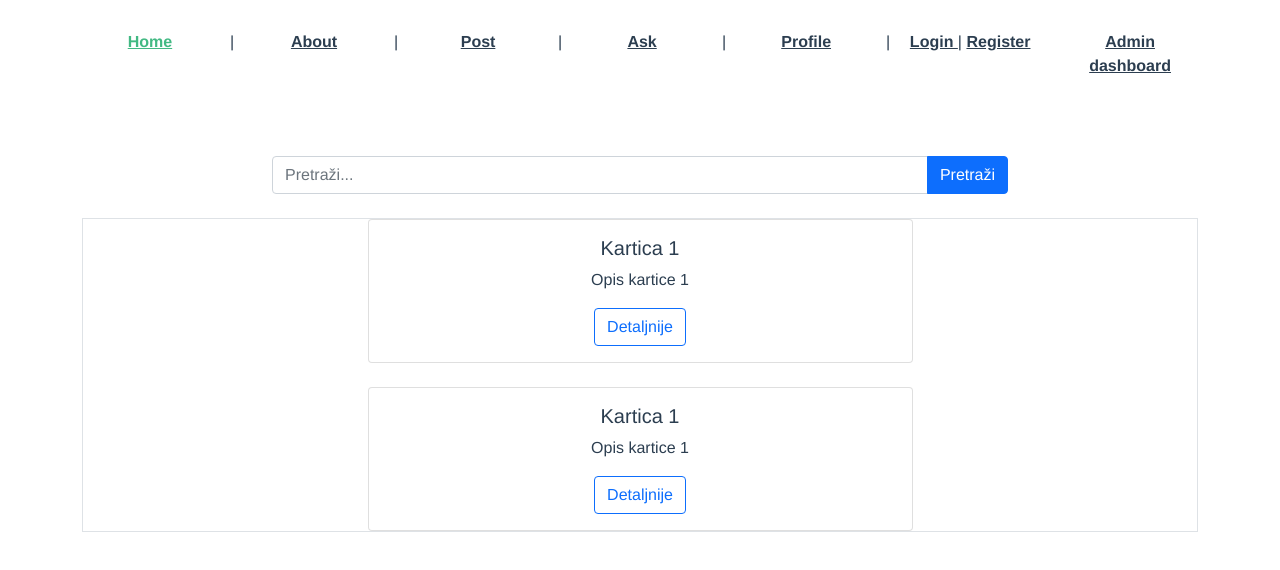
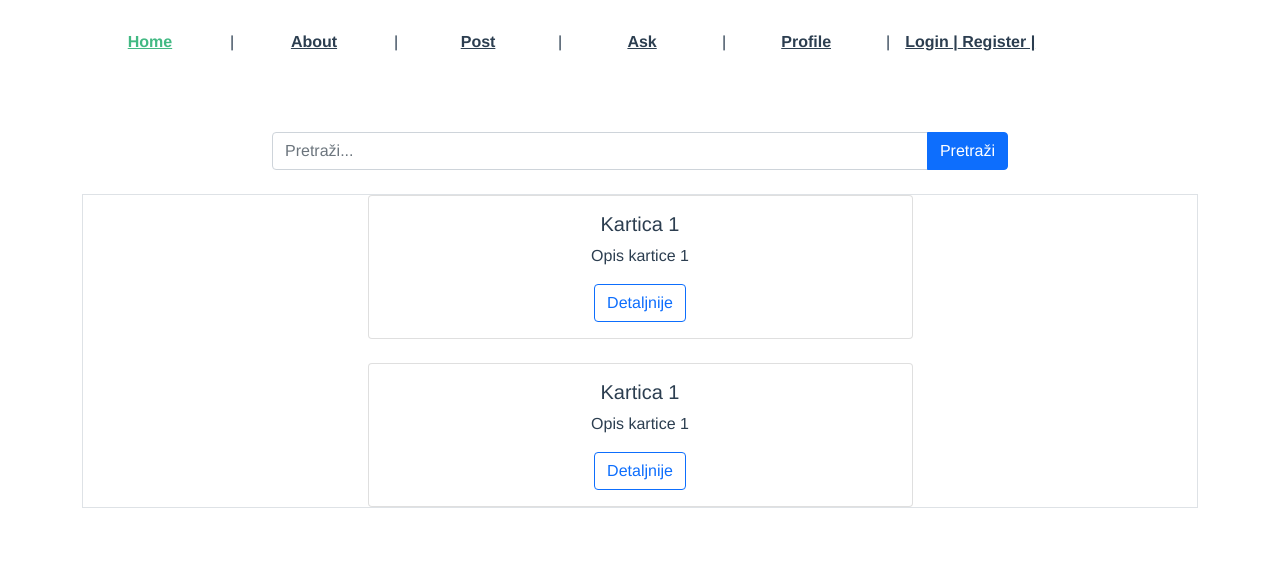
Before and after one commit to boostedgagi/knowledgeHubFrontend, a Vue app: page / in a window 1280 px wide. Shown: the top 570 px of the page. Built offline with nearby package versions, Linux system fonts and the light colour scheme.

Commit message:
Added redirecting after successful login

```diff
--- a/src/App.vue
+++ b/src/App.vue
@@ -17,16 +17,22 @@
         <router-link to="/profile">Profile</router-link>
       </div>|
       <div class="col">
-        <router-link to="/login">Login </router-link>|
-        <router-link to="/register"> Register</router-link>
+        <router-link v-if="!auth.isLogged" to="/login">Login |</router-link>
+        <router-link v-if="!auth.isLogged" to="/register"> Register |</router-link>
+        <router-link v-if="auth.isLogged" @click="auth.logout()" to="/login">Logout</router-link>
       </div>
       <div class="col">
-        <router-link to="/admin">Admin dashboard </router-link>
+        <router-link v-if="'Administrator'===auth.role" to="/admin">Admin dashboard </router-link>
       </div>
     </div>
   </nav>
   <router-view/>
 </template>
+
+<script setup>
+import { useAuthStore } from "@/stores/auth";
+const auth = useAuthStore();
+</script>
 
 <style>
 #app {
--- a/src/views/LoginView.vue
+++ b/src/views/LoginView.vue
@@ -66,14 +66,17 @@ export default {
         return;
       }
       try {
-        const response = await axios.post(this.api+"/login", {
+        const response = await axios.post(this.api + "/login", {
           email: this.email,
           password: this.password
         });
         if (response.data.token) {
           localStorage.setItem("token", response.data.token);
         }
-        alert('Login successfull!');
+        // alert('Login successfull!');
+        if (window.confirm("Login successful! Go to home?")) {
+          this.$router.push("/");
+        }
       } catch (error) {
         console.log('Login failed', error);
         if (error.response) {
```
